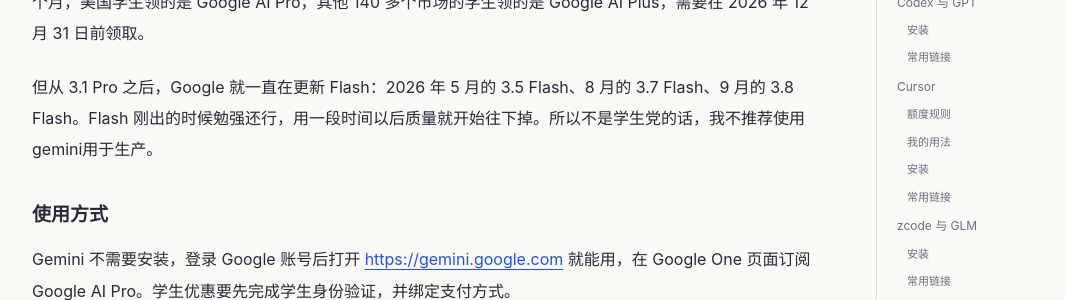
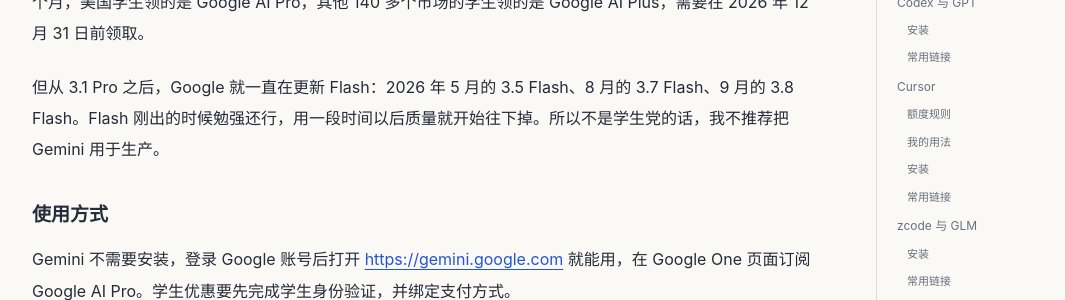
Before and after one commit to hczl/hczl.github.io, a Jekyll site: the page built from _posts/2026-09-30-ai-coding-tools.md, in a window 1280 px wide and 900 px high, scrolled down 7705 px. Shown: the part 183-483 px from the top of the window, without its empty margins (96-1161 px from the left). Built offline with Jekyll 4.4.1, drawn with Linux system fonts in a browser that asks for light colours.

Commit message:
文章措辞：Gemini 段落
Co-Authored-By: Claude Opus 5.5 (1M context) <noreply@anthropic.com>
Claude-Session: https://claude.ai/code/session_01WHwzJ2NWZfwkK14scz2cLn

```diff
--- a/_posts/2026-09-30-ai-coding-tools.md
+++ b/_posts/2026-09-30-ai-coding-tools.md
@@ -200,7 +200,7 @@ Gemini 3 Pro 在 2025 年 11 月刚发布的时候让我很惊艳：智商高，
 
 我自己单独订过一个月的 Google AI Pro，美国区原价是每月 19.99 美元。Google 目前的学生优惠是免费 12 个月，美国学生领的是 Google AI Pro，其他 140 多个市场的学生领的是 Google AI Plus，需要在 2026 年 12 月 31 日前领取。
 
-但从 3.1 Pro 之后，Google 就一直在更新 Flash：2026 年 5 月的 3.5 Flash、8 月的 3.7 Flash、9 月的 3.8 Flash。Flash 刚出的时候勉强还行，用一段时间以后质量就开始往下掉。所以不是学生党的话，我不推荐使用gemini用于生产。
+但从 3.1 Pro 之后，Google 就一直在更新 Flash：2026 年 5 月的 3.5 Flash、8 月的 3.7 Flash、9 月的 3.8 Flash。Flash 刚出的时候勉强还行，用一段时间以后质量就开始往下掉。所以不是学生党的话，我不推荐把 Gemini 用于生产。
 
 ### 使用方式
 
```
